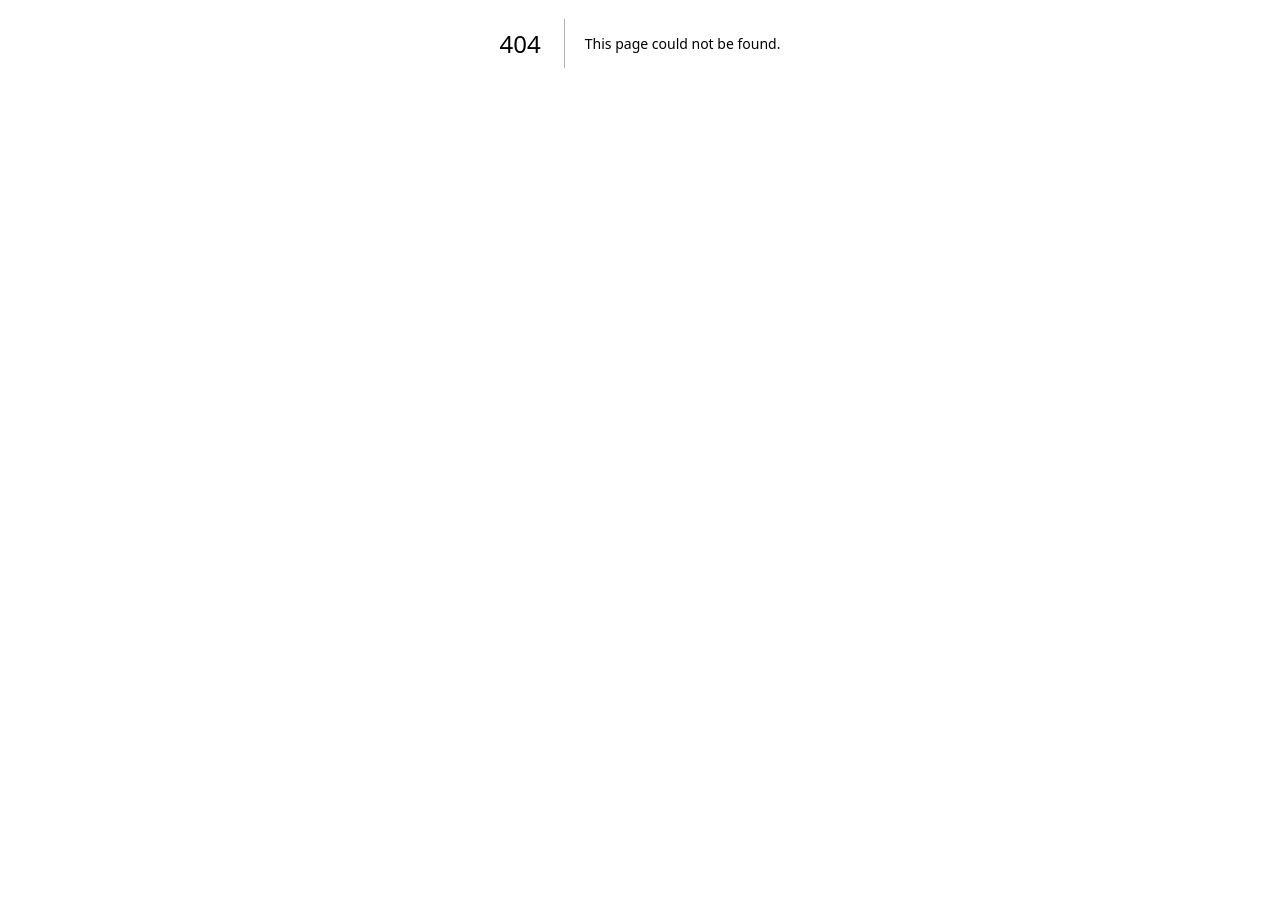
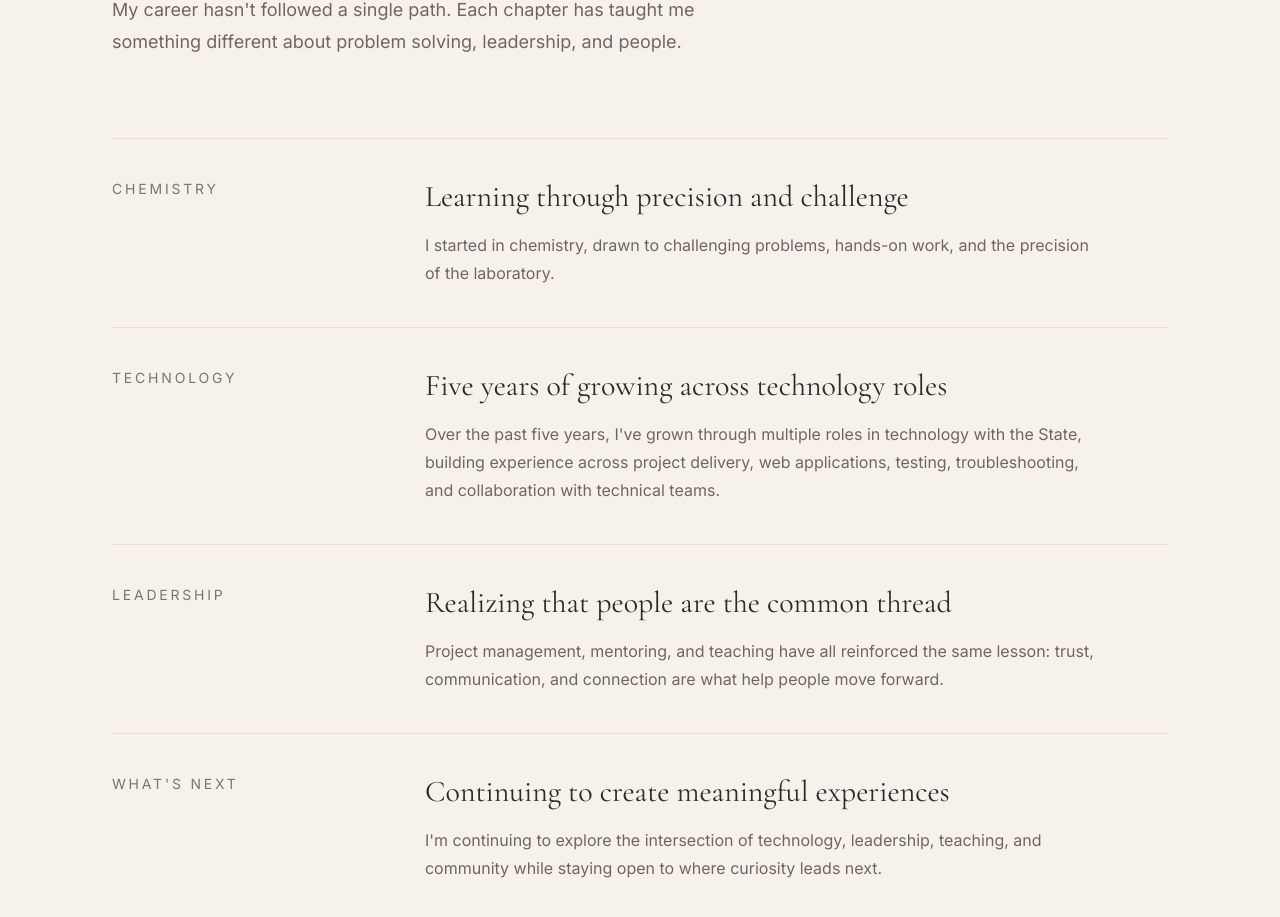
Before and after one commit to ccendej/cristina-portfolio, a Next.js app: page /journey in a window 1280 px wide. Before the commit this address had no page. Shown: the part 357-1274 px from the top of the page. Before the commit the page ends 800 px from the top, so only its background shows below. Built offline with nearby package versions, Linux system fonts and the light colour scheme.

Commit message:
design and edits

```diff
--- a/app/community/page.tsx
+++ b/app/community/page.tsx
@@ -11,7 +11,7 @@ export default function CommunityPage() {
           className="max-w-4xl text-5xl md:text-7xl font-medium tracking-tight"
           style={{ fontFamily: "var(--font-heading)" }}
         >
-          Leadership extends beyond the workplace.
+          Leadership beyond the workplace.
         </h1>
 
         <p className="mt-8 max-w-2xl text-lg leading-8 text-neutral-600">
@@ -29,7 +29,7 @@ export default function CommunityPage() {
               className="mt-4 text-4xl"
               style={{ fontFamily: "var(--font-heading)" }}
             >
-              Yoga
+              Yoga & Fitness
             </h2>
 
             <p className="mt-5 max-w-2xl leading-7 text-neutral-600">
@@ -38,6 +38,11 @@ export default function CommunityPage() {
               strengthened the way I guide groups, communicate clearly, and
               create environments where people feel comfortable being present.
             </p>
+
+  <p className="mt-5 max-w-2xl leading-7 text-neutral-600">
+    I'm continuing to grow as an instructor and am currently working
+    toward my ACE Group Fitness Instructor certification.
+  </p>
           </section>
 
           <section>
@@ -72,8 +77,8 @@ export default function CommunityPage() {
             </h2>
 
             <p className="mt-5 max-w-2xl leading-7 text-neutral-600">
-              I&apos;m expanding my experience into event planning and
-              community-centered experiences — another way to bring people
+              I'm expanding my experience into event planning and
+              community-centered experiences, another way to bring people
               together intentionally.
             </p>
           </section>
--- a/app/globals.css
+++ b/app/globals.css
@@ -1,14 +1,14 @@
 @import "tailwindcss";
 
 :root {
-  --background: #faf8f5;
-  --surface: #fdfbf8;
+  --background: #f6f2eb;
+  --foreground: #29241f;
 
-  --text: #1f1f1f;
-  --text-light: #6b7280;
-
-  --sage: #7a8068;
-  --taupe: #b9aa9a;
+  --cream: #f6f2eb;
+  --sand: #e8ded1;
+  --espresso: #302a25;
+  --taupe: #6f675f;
+  --olive: #777a61;
 }
 
 html {
@@ -17,10 +17,8 @@ html {
 
 body {
   background: var(--background);
-  color: var(--text);
-  margin: 0;
-  line-height: 1.6;
-  font-family: var(--font-body);
+  color: var(--foreground);
+  font-family: var(--font-body), sans-serif;
 }
 
 .container-custom {
--- /dev/null
+++ b/app/journey/page.tsx
@@ -0,0 +1,110 @@
+import Container from "@/components/ui/Container";
+import Eyebrow from "@/components/ui/Eyebrow";
+
+export default function JourneyPage() {
+  return (
+    <main className="min-h-screen bg-[var(--cream)] pt-32 pb-24">
+      <Container>
+        <Eyebrow>My Journey</Eyebrow>
+
+        <h1
+          className="mt-6 max-w-4xl text-5xl leading-[1.05] tracking-tight md:text-7xl"
+          style={{ fontFamily: "var(--font-heading)" }}
+        >
+          Curiosity has always shaped where I go next.
+        </h1>
+
+        <p className="mt-8 max-w-2xl text-lg leading-8 text-[var(--taupe)]">
+          My career hasn&apos;t followed a single path. Each chapter has taught
+          me something different about problem solving, leadership, and people.
+        </p>
+
+        <div className="mt-20 divide-y divide-[var(--sand)] border-y border-[var(--sand)]">
+          <div className="grid gap-6 py-10 md:grid-cols-[0.7fr_1.8fr]">
+            <p className="text-sm uppercase tracking-[0.2em] text-[var(--olive)]">
+              Chemistry
+            </p>
+
+            <div>
+              <h2
+                className="text-3xl text-[var(--espresso)]"
+                style={{ fontFamily: "var(--font-heading)" }}
+              >
+                Learning through precision and challenge
+              </h2>
+
+              <p className="mt-4 max-w-2xl leading-7 text-[var(--taupe)]">
+                I started in chemistry, drawn to challenging problems,
+                hands-on work, and the precision of the laboratory.
+              </p>
+            </div>
+          </div>
+
+          <div className="grid gap-6 py-10 md:grid-cols-[0.7fr_1.8fr]">
+            <p className="text-sm uppercase tracking-[0.2em] text-[var(--olive)]">
+              Technology
+            </p>
+
+            <div>
+              <h2
+                className="text-3xl text-[var(--espresso)]"
+                style={{ fontFamily: "var(--font-heading)" }}
+              >
+                Five years of growing across technology roles
+              </h2>
+
+              <p className="mt-4 max-w-2xl leading-7 text-[var(--taupe)]">
+                Over the past five years, I&apos;ve grown through multiple roles
+                in technology with the State, building experience across project
+                delivery, web applications, testing, troubleshooting, and
+                collaboration with technical teams.
+              </p>
+            </div>
+          </div>
+
+          <div className="grid gap-6 py-10 md:grid-cols-[0.7fr_1.8fr]">
+            <p className="text-sm uppercase tracking-[0.2em] text-[var(--olive)]">
+              Leadership
+            </p>
+
+            <div>
+              <h2
+                className="text-3xl text-[var(--espresso)]"
+                style={{ fontFamily: "var(--font-heading)" }}
+              >
+                Realizing that people are the common thread
+              </h2>
+
+              <p className="mt-4 max-w-2xl leading-7 text-[var(--taupe)]">
+                Project management, mentoring, and teaching have all reinforced
+                the same lesson: trust, communication, and connection are what
+                help people move forward.
+              </p>
+            </div>
+          </div>
+
+          <div className="grid gap-6 py-10 md:grid-cols-[0.7fr_1.8fr]">
+            <p className="text-sm uppercase tracking-[0.2em] text-[var(--olive)]">
+              What&apos;s Next
+            </p>
+
+            <div>
+              <h2
+                className="text-3xl text-[var(--espresso)]"
+                style={{ fontFamily: "var(--font-heading)" }}
+              >
+                Continuing to create meaningful experiences
+              </h2>
+
+              <p className="mt-4 max-w-2xl leading-7 text-[var(--taupe)]">
+                I&apos;m continuing to explore the intersection of technology,
+                leadership, teaching, and community while staying open to where
+                curiosity leads next.
+              </p>
+            </div>
+          </div>
+        </div>
+      </Container>
+    </main>
+  );
+}
--- a/components/sections/Community.tsx
+++ b/components/sections/Community.tsx
@@ -1,34 +1,34 @@
+import Link from "next/link";
 import Container from "../ui/Container";
 import Eyebrow from "../ui/Eyebrow";
-import Link from "next/link";
 
 export default function Community() {
   return (
-    <section className="border-t border-black/10 py-24 md:py-32">
+    <section className="bg-[var(--espresso)] py-24 md:py-32">
       <Container>
         <Eyebrow>Beyond Technology</Eyebrow>
 
-        <div className="grid gap-12 md:grid-cols-[1fr_1.2fr] md:gap-20">
+        <div className="mt-6 grid gap-12 md:grid-cols-[1fr_1.1fr] md:gap-20">
           <h2
-            className="text-4xl leading-tight md:text-5xl"
+            className="max-w-3xl text-5xl leading-[1.05] tracking-tight text-[var(--cream)] md:text-6xl"
             style={{ fontFamily: "var(--font-heading)" }}
           >
-            Teaching, mentoring, and bringing people together.
+            Leadership beyond the workplace.
           </h2>
 
           <div>
-            <p className="text-lg leading-8 text-neutral-600">
-              My work outside technology has shaped the way I lead within it.
-              From five years of mentorship to teaching yoga and exploring
-              event planning, I&apos;m continually drawn to creating spaces
-              where people can connect and grow.
+            <p className="max-w-2xl text-lg leading-8 text-[var(--sand)]">
+              Teaching yoga and five years of mentoring have shaped how I
+              listen, communicate, and create space for others to grow. I&apos;m
+              continuing to develop as an instructor while exploring new ways
+              to bring people together through community and events.
             </p>
 
             <Link
               href="/community"
-              className="mt-8 inline-block border-b border-black pb-1 transition-opacity hover:opacity-50"
+              className="mt-8 inline-block border-b border-[var(--sand)] pb-1 text-[var(--cream)] transition-opacity hover:opacity-60"
             >
-              Explore community work →
+              More beyond technology →
             </Link>
           </div>
         </div>
--- a/components/sections/Hero.tsx
+++ b/components/sections/Hero.tsx
@@ -1,28 +1,35 @@
 import Container from "../ui/Container";
-import Heading from "../ui/Heading";
 import Eyebrow from "../ui/Eyebrow";
 
 export default function Hero() {
   return (
-    <main className="min-h-screen flex items-center">
+    <section className="min-h-screen flex items-center bg-[var(--cream)]">
       <Container>
-
-        <div className="max-w-4xl">
+        <div className="max-w-5xl">
           <Eyebrow>
             Technical Project Manager • Yoga Teacher • Community Builder
           </Eyebrow>
 
-          <Heading>
+          <h1
+            className="mt-6 max-w-4xl text-6xl leading-[0.95] tracking-tight md:text-8xl"
+            style={{ fontFamily: "var(--font-heading)" }}
+          >
             Cristina Cendejas
-          </Heading>
+          </h1>
 
-          <p className="mt-8 max-w-2xl text-xl leading-relaxed text-neutral-600">
-            Creating environments where people, ideas, and technology come together to do their best work.
+          <p className="mt-10 max-w-3xl text-xl leading-9 text-[var(--taupe)] md:text-2xl">
+            Creating environments where people, ideas, and technology come
+            together to do their best work.
           </p>
 
+          <div className="mt-16 flex items-center gap-3 text-sm text-[var(--olive)]">
+            <span className="text-lg">↓</span>
+            <span className="uppercase tracking-[0.2em]">
+              Explore
+            </span>
+          </div>
         </div>
-
       </Container>
-    </main>
+    </section>
   );
 }
--- a/components/sections/Journey.tsx
+++ b/components/sections/Journey.tsx
@@ -1,106 +1,34 @@
+import Link from "next/link";
 import Container from "../ui/Container";
 import Eyebrow from "../ui/Eyebrow";
 
 export default function Journey() {
   return (
-    <section className="border-t border-black/10 py-24 md:py-32">
+    <section className="bg-[var(--cream)] py-24 md:py-32">
       <Container>
         <Eyebrow>My Journey</Eyebrow>
 
+        <div className="mt-6 grid gap-12 md:grid-cols-[1fr_1.1fr] md:gap-20">
           <h2
-          className="max-w-4xl text-4xl leading-tight md:text-6xl"
+            className="max-w-3xl text-5xl leading-[1.05] tracking-tight md:text-6xl"
             style={{ fontFamily: "var(--font-heading)" }}
           >
             Curiosity has always shaped where I go next.
           </h2>
 
-        <p className="mt-8 max-w-2xl text-lg leading-8 text-neutral-600">
-          My career hasn&apos;t followed a single path. Each chapter has taught
-          me something different about problem solving, leadership, and people.
+          <div>
+            <p className="max-w-2xl text-lg leading-8 text-[var(--taupe)]">
+              From chemistry labs to five years working across technology roles,
+              my path has been shaped by curiosity, challenge, and a desire to
+              keep learning.
             </p>
 
-        <div className="mt-20">
-          <div className="grid gap-6 border-t border-black/10 py-8 md:grid-cols-[1fr_2fr]">
-            <p className="text-sm uppercase tracking-[0.2em] text-neutral-400">
-              Chemistry
-            </p>
-
-            <div>
-              <h3
-                className="text-3xl"
-                style={{ fontFamily: "var(--font-heading)" }}
+            <Link
+              href="/journey"
+              className="mt-8 inline-block border-b border-[var(--espresso)] pb-1 text-[var(--espresso)] transition-opacity hover:opacity-50"
             >
-                Learning to solve complex problems
-              </h3>
-
-              <p className="mt-4 max-w-2xl leading-7 text-neutral-600">
-                I started in chemistry, drawn to challenging problems,
-                hands-on work, and the precision of the laboratory.
-              </p>
-            </div>
-          </div>
-
-          <div className="grid gap-6 border-t border-black/10 py-8 md:grid-cols-[1fr_2fr]">
-            <p className="text-sm uppercase tracking-[0.2em] text-neutral-400">
-              Technology
-            </p>
-
-            <div>
-              <h3
-                className="text-3xl"
-                style={{ fontFamily: "var(--font-heading)" }}
-              >
-                Moving from experiments to digital products
-              </h3>
-
-              <p className="mt-4 max-w-2xl leading-7 text-neutral-600">
-                Technology gave me the variety I was looking for and the
-                opportunity to combine analytical thinking with collaboration,
-                problem solving, and continuous learning.
-              </p>
-            </div>
-          </div>
-
-          <div className="grid gap-6 border-t border-black/10 py-8 md:grid-cols-[1fr_2fr]">
-            <p className="text-sm uppercase tracking-[0.2em] text-neutral-400">
-              Leadership
-            </p>
-
-            <div>
-              <h3
-                className="text-3xl"
-                style={{ fontFamily: "var(--font-heading)" }}
-              >
-                Discovering that people are the common thread
-              </h3>
-
-              <p className="mt-4 max-w-2xl leading-7 text-neutral-600">
-                Project management, mentorship, and teaching showed me that the
-                work I find most meaningful begins with understanding people,
-                building trust, and helping others move forward.
-              </p>
-            </div>
-          </div>
-
-          <div className="grid gap-6 border-y border-black/10 py-8 md:grid-cols-[1fr_2fr]">
-            <p className="text-sm uppercase tracking-[0.2em] text-neutral-400">
-              What&apos;s Next
-            </p>
-
-            <div>
-              <h3
-                className="text-3xl"
-                style={{ fontFamily: "var(--font-heading)" }}
-              >
-                Creating experiences that bring it all together
-              </h3>
-
-              <p className="mt-4 max-w-2xl leading-7 text-neutral-600">
-                I&apos;m continuing to explore the intersection of technology,
-                leadership, community, and creative experiences while staying
-                open to where curiosity leads next.
-              </p>
-            </div>
+              Read my story →
+            </Link>
           </div>
         </div>
       </Container>
--- a/components/sections/Philosophy.tsx
+++ b/components/sections/Philosophy.tsx
@@ -5,22 +5,23 @@ export default function Philosophy() {
   return (
     <section
       id="philosophy"
-      className="border-t border-black/10 py-24 md:py-32"
+      className="bg-[var(--sand)] py-24 md:py-32"
     >
       <Container>
-        <div className="grid gap-12 md:grid-cols-[1fr_1.5fr] md:gap-20">
+        <div className="grid gap-12 md:grid-cols-[0.8fr_1.4fr] md:gap-24">
           <div>
             <Eyebrow>What I Believe</Eyebrow>
+          </div>
 
+          <div>
             <h2
-              className="text-4xl md:text-5xl leading-tight"
+              className="max-w-3xl text-5xl leading-[1.05] tracking-tight md:text-6xl"
               style={{ fontFamily: "var(--font-heading)" }}
             >
               Great work begins with trust.
             </h2>
-          </div>
 
-          <div className="max-w-2xl space-y-6 text-lg leading-8 text-neutral-600">
+            <div className="mt-10 max-w-2xl space-y-6 text-lg leading-8 text-[var(--taupe)]">
               <p>
                 I believe people do their best work when they feel heard,
                 supported, and connected.
@@ -28,8 +29,9 @@ export default function Philosophy() {
 
               <p>
                 Whether I&apos;m partnering with developers, guiding a yoga
-              class, or helping someone navigate an important decision, I start
-              by building relationships and understanding what people need.
+                class, or helping someone navigate an important decision, I
+                start by building relationships and understanding what people
+                need.
               </p>
 
               <p>
@@ -39,49 +41,6 @@ export default function Philosophy() {
               </p>
             </div>
           </div>
-
-        <div className="mt-24 grid gap-12 border-t border-black/10 pt-12 md:grid-cols-3">
-          <div>
-            <p className="text-sm text-neutral-400">01</p>
-            <h3
-              className="mt-4 text-3xl"
-              style={{ fontFamily: "var(--font-heading)" }}
-            >
-              Build Trust
-            </h3>
-            <p className="mt-4 leading-7 text-neutral-600">
-              Relationships create the foundation for stronger collaboration
-              and more honest communication.
-            </p>
-          </div>
-
-          <div>
-            <p className="text-sm text-neutral-400">02</p>
-            <h3
-              className="mt-4 text-3xl"
-              style={{ fontFamily: "var(--font-heading)" }}
-            >
-              Simplify Complexity
-            </h3>
-            <p className="mt-4 leading-7 text-neutral-600">
-              I enjoy bringing structure and clarity to complicated problems so
-              teams can move forward with confidence.
-            </p>
-          </div>
-
-          <div>
-            <p className="text-sm text-neutral-400">03</p>
-            <h3
-              className="mt-4 text-3xl"
-              style={{ fontFamily: "var(--font-heading)" }}
-            >
-              Add Value
-            </h3>
-            <p className="mt-4 leading-7 text-neutral-600">
-              I measure success by what becomes stronger, clearer, or more
-              connected because I contributed.
-            </p>
-          </div>
         </div>
       </Container>
     </section>
--- a/components/ui/Eyebrow.tsx
+++ b/components/ui/Eyebrow.tsx
@@ -4,7 +4,7 @@ type EyebrowProps = {
 
 export default function Eyebrow({ children }: EyebrowProps) {
   return (
-    <p className="uppercase tracking-[0.35em] text-xs text-neutral-500 mb-6">
+    <p className="uppercase tracking-[0.35em] text-xs text-[var(--olive)]">
       {children}
     </p>
   );
```
Lines whose indentation alone changed are shown as unchanged.
